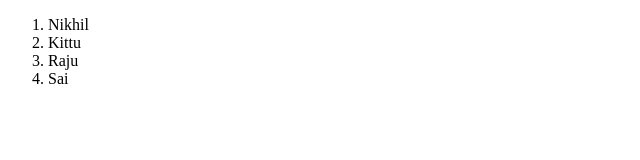
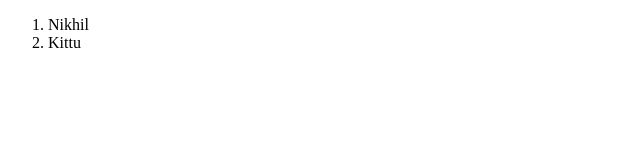
Before and after one commit to acciojob/relative-list-react-nikhilbilla0070, a React app: page / in a window 1280 px wide. Shown: the top 160 px of the page, without its empty margins (0-640 px from the left). Built offline with nearby package versions, Linux system fonts and the light colour scheme.

Commit message:
solutoin

```diff
--- a/src/components/App.js
+++ b/src/components/App.js
@@ -13,13 +13,9 @@ const App = () => {
     <div id="main">
                {/* Do not remove the main div */}
                <ol key="relativeList">
-      {relativeList.map((relative, index) => (
-        <li key={`relativeListItem${index + 1}`}>
-          {relative}
-        </li>
-      ))}
+      <li key="relativeListItem1">{relativeList[0]}</li>
+      <li key="relativeListItem2">{relativeList[1]}</li>
     </ol>
-
     </div>
   )
 }
```
